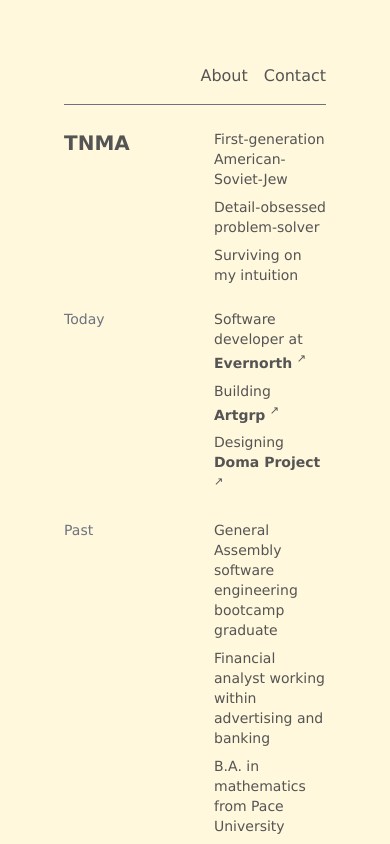
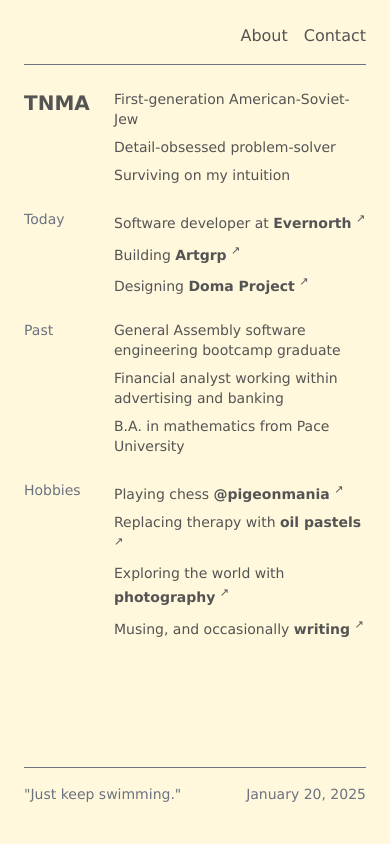
Before and after one commit to TheBerlinMan/tnma-me, a Next.js app: page / in a window 390 px wide. Shown: the top 844 px of the page. Built offline with nearby package versions, Linux system fonts and the light colour scheme.

Commit message:
handle responsive design - not sure i did it in the best way but...

```diff
--- a/app/components/Header.tsx
+++ b/app/components/Header.tsx
@@ -28,7 +28,7 @@ const Header = () => {
   } else {
     return (
       <div>
-        <div className="flex justify-between items-center">
+        <div className="flex justify-between items-center max-h-65">
           <Link href="/" className="font-bold text-xl">
             TNMA
           </Link>
--- a/app/layout.tsx
+++ b/app/layout.tsx
@@ -14,7 +14,7 @@ export default function RootLayout({
 }>) {
   return (
     <html lang="en">
-      <body className="min-h-screen flex flex-col max-w-6xl mx-auto px-16 py-16">
+      <body className="min-h-screen flex flex-col max-w-6xl mx-auto p-6 sm:p-16">
         <Header />
         <main className="flex-grow">{children}</main>
         <Footer />
--- a/app/page.tsx
+++ b/app/page.tsx
@@ -1,10 +1,32 @@
+"use client";
+
 import Link from "next/link";
+import { useState, useEffect } from "react";
+
+const useIsMobile = () => {
+  const [isMobile, setIsMobile] = useState(false);
+
+  useEffect(() => {
+    const handleResize = () => {
+      setIsMobile(window.innerWidth < 640);
+    };
+    // Set initial value
+    handleResize();
+    // Add event listener
+    window.addEventListener('resize', handleResize);
+    // Cleanup
+    return () => window.removeEventListener('resize', handleResize);
+  }, []);
+
+  return isMobile;
+};
 
 export default function Home() {
+  const isMobile = useIsMobile();
   return (
     <>
       <GroupDiv>
-        <div className="text-xl font-bold" style={{ flex: "0 0 150px" }}>
+        <div className="text-xl font-bold" style={{ flex: isMobile ? "0 0 90px" : "0 0 150px" }}>
           <h1>TNMA</h1>
         </div>
         <DescDiv>
@@ -110,11 +132,10 @@ const GroupDiv = ({ children }: React.HTMLProps<HTMLDivElement>) => {
 };
 
 const TitleDiv = ({ children }: React.HTMLProps<HTMLDivElement>) => {
+  const isMobile = useIsMobile();
+
   return (
-    <div
-      className="text-sm text-gray-500"
-      style={{ flex: "0 0 150px", fontWeight: "500" }}
-    >
+    <div style={{ flex: isMobile ? "0 0 90px" : "0 0 150px" }} className="text-sm text-gray-500">
       {children}
     </div>
   );
```
